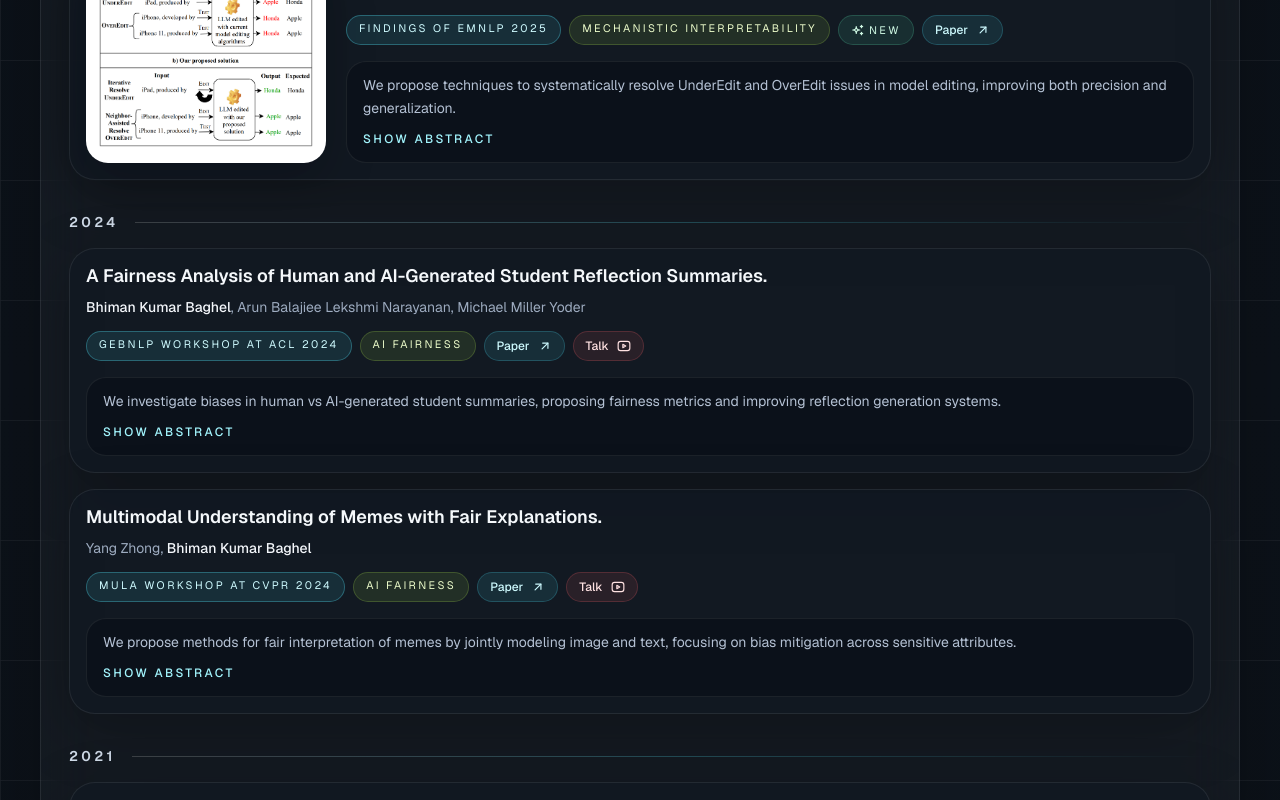
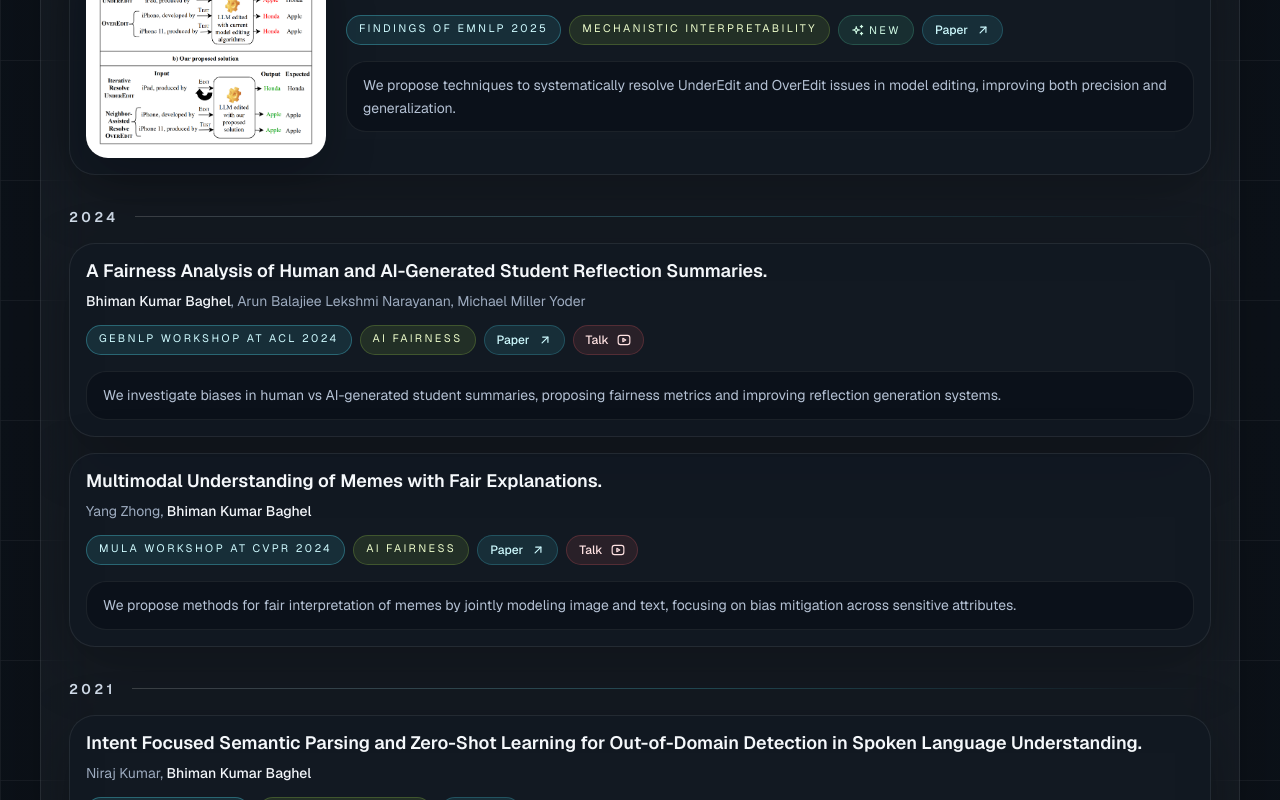
Before and after one commit to bhimanbaghel/bhimanbaghel.github.io, a Next.js app: page / in a window 1280 px wide. Shown: the part 1740-2540 px from the top of the page. Built offline with nearby package versions, Linux system fonts and the light colour scheme.

Commit message:
Refine publication summary toggle behavior

```diff
--- a/src/components/ui/publication-list.tsx
+++ b/src/components/ui/publication-list.tsx
@@ -160,16 +160,16 @@ function PublicationCard({
               <p
                 className={cn(
                   "text-sm leading-relaxed text-[#b4c1d4]",
-                  !expanded && "line-clamp-3",
+                  !expanded && "line-clamp-3 lg:line-clamp-none",
                 )}
               >
                 {publication.abstract}
               </p>
               <button
                 onClick={onToggle}
-                className="mt-3 text-xs font-medium uppercase tracking-[0.2em] text-cyan-200 transition-colors hover:text-cyan-100"
+                className="mt-3 text-xs font-medium uppercase tracking-[0.2em] text-cyan-200 transition-colors hover:text-cyan-100 lg:hidden"
               >
-                {expanded ? "Hide abstract" : "Show abstract"}
+                {expanded ? "Show less" : "Show more"}
               </button>
             </div>
           )}
```
